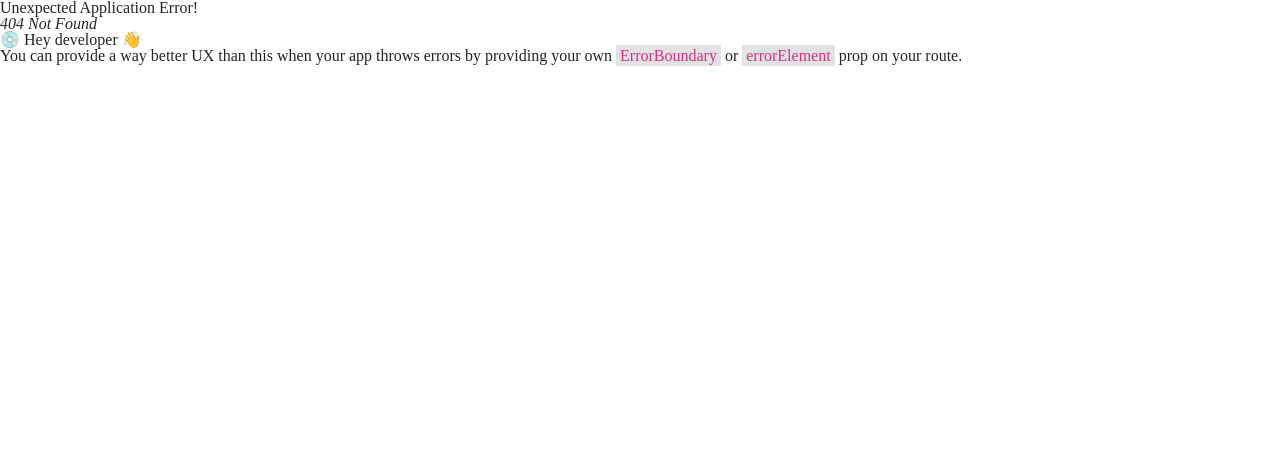
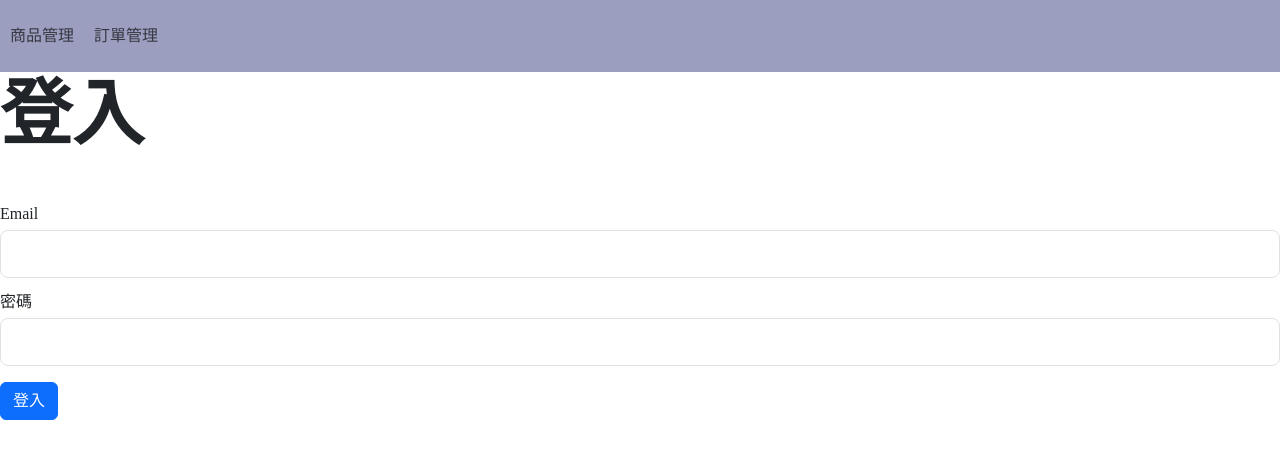
Before and after one commit to MochiTree/everybear, a React (Vite) app: page /#/admin/login in a window 1280 px wide. Before the commit this address had no page. Shown: the top 458 px of the page. Built offline with nearby package versions, Linux system fonts and the light colour scheme.

Commit message:
後台路由 登入驗證

```diff
--- /dev/null
+++ b/src/pages/admin/AdminProductPage.jsx
@@ -0,0 +1,5 @@
+function AdminProductPage(){
+    return <h1>管理員產品頁</h1>
+}
+
+export default AdminProductPage
--- /dev/null
+++ b/src/pages/admin/LoginPage.jsx
@@ -0,0 +1,51 @@
+import { useEffect, useState } from 'react';
+import axios from 'axios';
+import {useNavigate} from 'react-router-dom';
+function LoginPage() {
+  const [account,setAccount]=useState({
+    username:'請輸入信箱',
+    password:'請輸入密碼',
+  })
+  const navigate=useNavigate()
+
+    // const [isAdmin,setIsAdmin]=useState(false);
+    function updateEnter(e){
+
+
+
+        setAccount({
+          ...account,
+          [e.target.name]:e.target.value,
+        })
+      }
+        //login後將token寫入cookie
+      function login(e){
+        e.preventDefault();
+        axios.post(`${import.meta.env.VITE_BASE_URL}/v2/admin/signin`,account)
+        .then((res) => {
+          alert(res.data.message);
+          const {token, expired} = res.data;
+          document.cookie = `loginToken=${token}; expires=${new Date(expired)}`;
+          // setIsAdmin(true);
+          axios.defaults.headers.common['Authorization'] = `${token}`;
+          navigate('/admin/products');
+
+        })
+        .catch((err) => alert('登入失敗  '+err.message))
+      }
+
+       return <>
+       <h2 className='mb-5 display-2 fw-bold'>登入</h2><form>
+       <div className="form-group mb-3">
+       <label htmlFor="email" className='pb-2'>Email</label>
+       <input type="email" name='username' className="form-control form-control-lg" id="email" onChange={updateEnter} />
+       </div>
+       <div className="form-group mb-3">
+       <label htmlFor="password" className='pb-2'>密碼</label>
+       <input type="password" name='password' className="form-control form-control-lg" id="password" onChange={updateEnter} />
+       </div>
+       <button onClick={login} type="submit" className="btn btn-primary">登入</button>
+</form></>
+}
+
+export default LoginPage;
--- /dev/null
+++ b/src/pages/admin/OrderPage.jsx
@@ -0,0 +1,5 @@
+function OrderPage(){
+    return <>訂單管理</>
+}
+
+export default OrderPage
--- /dev/null
+++ b/src/pages/admin/layouts/AdminBar.jsx
@@ -0,0 +1,29 @@
+import { NavLink, Outlet } from "react-router-dom"
+// import '../assets/reset.css'
+const paths=[
+    {
+        path:'products',
+        name:'商品管理'
+    },
+    {
+        path:'orders',
+        name:'訂單管理'
+    }
+]
+
+
+ function AdminBar(){
+
+    return (<><nav className="navbar p-0">
+        <ul className='navbar-nav flex-row justify-content-between' style={{backgroundColor:'rgb(155, 158, 190)', width:'100%',padding:'10px 0px'}}>
+            <div style={{display:'flex'}}>{paths.map(function(item){
+            return <><li key={item.path} className="nav-item" style={{padding:'10px'}}>
+            <NavLink className="nav-link" aria-current="page" to={item.path}>{item.name}</NavLink>
+            </li></>
+            })}
+      </div>
+      </ul></nav>
+     <Outlet></Outlet>
+  </>)}
+
+  export default AdminBar
```
Also changed, not shown: src/router/index.jsx (+23 -1 lines).
